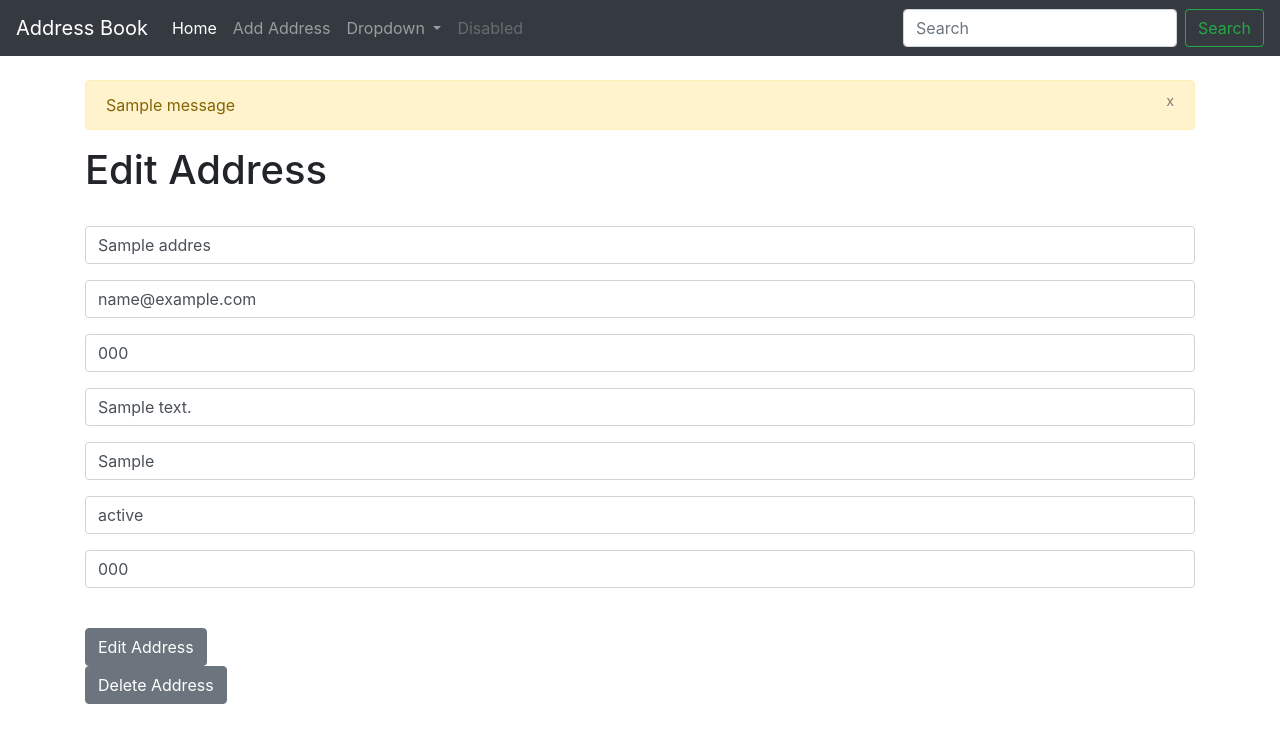
After one commit to narendra-ism/Address_Book, a Django app: page /edit/1 in a window 1280 px wide. The commit adds this page. Shown: the top 743 px of the page. Run offline with Django 3.2, Linux system fonts and the light colour scheme; tables that the repository leaves empty hold one stand-in row (values such as "Sample post"); one stand-in notice (Sample message) is shown; some libraries are stand-ins or nearby versions.

Commit message:
DID ALL OF THINKS

```diff
--- /dev/null
+++ b/address_book/forms.py
@@ -0,0 +1,6 @@
+from django import forms
+from .models import Address
+class AddressForm(forms.ModelForm):
+	class Meta:
+		model = Address
+		fields = ["name", "email", "phone", "address", "city", "state", "zipcode",]
--- a/address_book/templates/base.html
+++ b/address_book/templates/base.html
@@ -46,8 +46,20 @@
     </form>
   </div>
 </nav>
-  	<br/>
+  <br/>
+
+
   	<div class="container">
+      {% if messages %}
+      {% for message in messages %}
+        <div class="alert alert-warning alert-dismissable" role="alert" >
+          <button class="close" data-dismiss="alert">
+            <small><sup>x</sup></small>
+          </button>
+          {{ message }}
+        </div>
+      {% endfor %}
+    {% endif %}
   		{% block content %}
   		{% endblock %}
   	</div>
--- /dev/null
+++ b/address_book/templates/edit.html
@@ -0,0 +1,55 @@
+{% extends 'base.html' %}
+
+{% block content %}
+  <h1>Edit Address</h1>
+  <br/>
+  {% if get_address %}
+  <form method="POST">
+		{% csrf_token %}
+		<div class="form-group">
+	    	<input type="text" class="form-control" id="exampleInputEmail1" aria-describedby="emailHelp" value="{{ get_address.name }}" name="name">
+	    </div>
+
+	  <div class="form-group">
+	    <!-- <label for="exampleInputEmail1">Email address</label> -->
+	    <input type="email" class="form-control" id="exampleInputEmail1" aria-describedby="emailHelp" value="{{ get_address.email }}" name="email">
+	   </div>
+
+	   <div class="form-group">
+	    	<input type="text" class="form-control" id="exampleInputEmail1" aria-describedby="emailHelp" value="{{ get_address.phone }}" name="phone">
+	    </div>
+
+	    <div class="form-group">
+	    	<input type="text" class="form-control" id="exampleInputEmail1" aria-describedby="emailHelp" value="{{ get_address.address }}" name="address">
+	    </div>
+
+	    <div class="form-group">
+	    	<input type="text" class="form-control" id="exampleInputEmail1" aria-describedby="emailHelp" value="{{ get_address.city }}" name="city">
+	    </div>
+
+	    <div class="form-group">
+	    	<input type="text" class="form-control" id="exampleInputEmail1" aria-describedby="emailHelp" value="{{ get_address.state }}" name="state">
+	    </div>
+
+	    <div class="form-group">
+	    	<input type="text" class="form-control" id="exampleInputEmail1" aria-describedby="emailHelp" value="{{ get_address.zipcode }}" name="zipcode">
+	    </div>
+
+	    <div class="form-group">
+	    	<input type="hidden" value="{{ get_address.id }}" name="id">
+	    </div>
+	    <br/>
+	  <button type="submit" class="btn btn-secondary">Edit Address</button>
+	</form>
+	<form method="POST" action="{% url 'delete' get_address.id %}">
+		{% csrf_token %}
+		<input type="hidden" value="{{ get_address.id }}" name="id">
+		<button type="submit" class="btn btn-secondary">Delete Address</button>
+
+
+	</form>
+
+	{% endif %}
+
+
+{% endblock %}
--- a/address_book/urls.py
+++ b/address_book/urls.py
@@ -4,4 +4,6 @@ from django.urls import path
 urlpatterns = [
     path('',views.home,name="home"),
     path('add_address',views.add_address,name="add_address"),
+    path('edit/<list_id>',views.edit, name="edit"),
+    path('delete/<list_id>',views.delete, name="delete"),
 ]
--- a/address_book/views.py
+++ b/address_book/views.py
@@ -1,8 +1,48 @@
 from django.shortcuts import render,redirect
+from .models import Address
+from .forms import AddressForm
+from django.contrib import messages
 
 # Create your views here.
 def home(request):
-	return render(request,'home.html',{})
+	all_addresses=Address.objects.all
+	return render(request,'home.html',{'all_addresses': all_addresses})
 
 def add_address(request):
-	return render(request,'add_address.html',{})
+	if request.method == 'POST':
+		form=AddressForm(request.POST or None)
+		if form.is_valid():
+			form.save()
+			messages.success(request, ('Address has been added!'))
+			return redirect('home')
+		else:
+			messages.success(request,('Seems likes There was an Error....'))
+			return render(request,'add_address.html', {})
+	else:
+		return render(request,'add_address.html',{})
+
+def edit(request,list_id):
+	if request.method == 'POST':
+		current_address=Address.objects.get(pk=list_id)
+		form=AddressForm(request.POST or None, instance=current_address)
+		if form.is_valid():
+			form.save()
+			messages.success(request, ('Address has been Edited!'))
+			return redirect('home')
+		else:
+			messages.success(request,('Seems likes There was an Error....'))
+			return render(request,'edit.html', {})
+	else:
+		get_address= Address.objects.get(pk=list_id)
+		return render(request,'edit.html',{'get_address': get_address})
+
+
+def delete(request, list_id):
+	if request.method=="POST":
+		current_address=Address.objects.get(pk=list_id)
+		current_address.delete()
+		messages.success(request,('Address has been Deleted....'))
+		return redirect('home')
+	else:
+		messages.success(request, ('Nothing to see here'))
+		return redirect('home')
```
Also changed, not shown: address_book/templates/add_address.html (+34 -0 lines), address_book/templates/home.html (+34 -0 lines).
